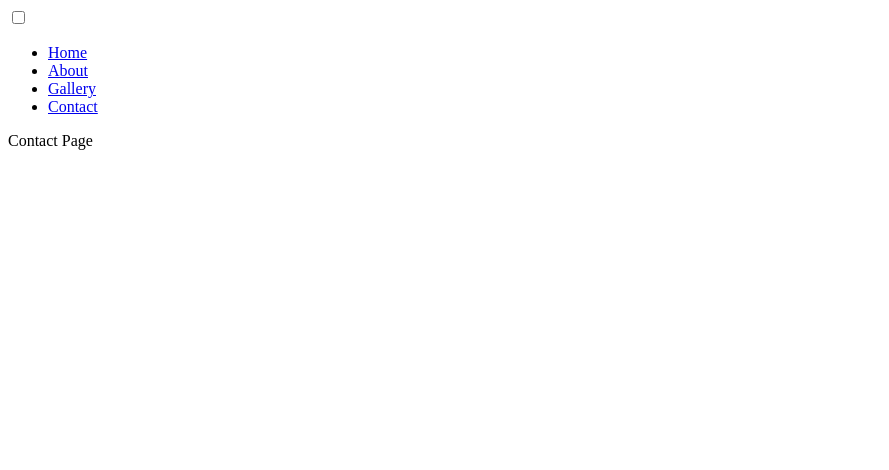
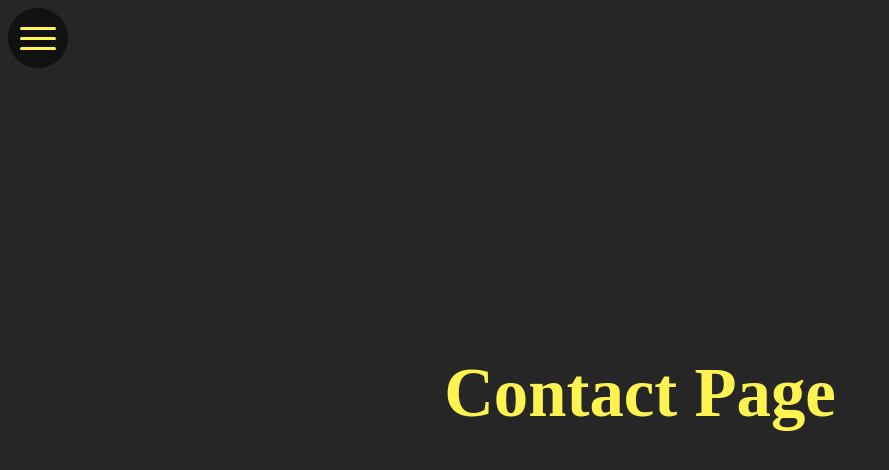
Before and after one commit to DevonSmith91/React-Hamburger-Menu-Lab, a React (Create React App) app: page /contact in a window 1280 px wide. Shown: the top 470 px of the page, without its empty margins (0-889 px from the left). Built offline with nearby package versions, Linux system fonts and the light colour scheme.

Commit message:
working final

```diff
--- a/src/App.css
+++ b/src/App.css
@@ -1,38 +1,187 @@
-.App {
-  text-align: center;
+/* Page Layout */
+
+* {
+	padding: 0;
+	margin: 0;
+	box-sizing: border-box;
 }
 
-.App-logo {
-  height: 40vmin;
-  pointer-events: none;
+body {
+	overflow: hidden;
 }
 
-@media (prefers-reduced-motion: no-preference) {
-  .App-logo {
-    animation: App-logo-spin infinite 20s linear;
-  }
+.container {
+	position: relative;
+	height: 100vh;
+	width: 100vw;
+	background-color: grey;
+	display: flex;
+	justify-content: center;
+	align-items: center;
+	text-align: center;
 }
 
-.App-header {
-  background-color: #282c34;
-  min-height: 100vh;
-  display: flex;
-  flex-direction: column;
-  align-items: center;
-  justify-content: center;
-  font-size: calc(10px + 2vmin);
-  color: white;
+.container:before {
+	content: "";
+	position: absolute;
+	top: 0;
+	left: 0;
+	width: 100%;
+	height: 100%;
+	background-color: rgba(0, 0, 0, 0.7)
 }
 
-.App-link {
-  color: #61dafb;
+.content {
+	max-width: 700px;
+	padding: 2rem;
+	position: relative;
+	z-index: 1;
 }
 
-@keyframes App-logo-spin {
-  from {
-    transform: rotate(0deg);
-  }
-  to {
-    transform: rotate(360deg);
-  }
+.content h1 {
+	font-size: 4.3rem;
+	margin-bottom: 0.8rem;
+	color: #fff44f;
 }
+
+/* Hamburger Menu */
+
+.menu-container {
+	position: fixed;
+	top: 0;
+	left: 0;
+	z-index: 2
+}
+
+.toggler {
+	position: absolute;
+	top: 0.5rem;
+	left: 0.5rem;
+	width: 60px;
+	height: 60px;
+	border-radius: 50%;
+	opacity: 0;
+	z-index: 3;
+	cursor: pointer;
+}
+
+.hamburger {
+	position: absolute;
+	top: 0.5rem;
+	left: 0.5rem;
+	width: 60px;
+	height: 60px;
+	border-radius: 50%;
+	background-color: #111;
+	z-index: 2;
+	display: flex;
+	justify-content: center;
+	align-items: center;
+}
+
+.hamburger>div {
+	position: absolute;
+	width: 60%;
+	height: 3px;
+	border-radius: 1.5px;
+	background-color: #fff44f;
+	transition: .4s
+}
+
+.hamburger>div:before, .hamburger>div:after {
+	content: '';
+	position: absolute;
+	width: 100%;
+	height: 3px;
+	border-radius: 1.5px;
+	background-color: #fff44f;
+	transition: .4s;
+}
+
+.hamburger>div:before {
+	top: -10px;
+}
+
+.hamburger>div:after {
+	top: 10px;
+}
+
+.toggler:checked+.hamburger>div {
+	transform: rotate(135deg)
+}
+
+
+.toggler:checked:hover+.hamburger>div {
+	transform: rotate(225deg)
+}
+
+.toggler:checked+.hamburger>div:after, .toggler:checked+.hamburger>div:before {
+	transform: rotate(90deg);
+	top: 0;
+}
+
+.toggler:checked ~ .menu{
+	visibility: visible;
+}
+
+.toggler:checked ~ .menu > div{
+	transform: translateX(-50%) translateY(-50%)
+}
+
+.toggler:checked ~ .menu > div > div{
+	opacity: 1
+}
+
+.menu {
+	position: fixed;
+	top: 0;
+	left: 0;
+	width: 100vw;
+	height: 100vh;
+	visibility: hidden;
+	transition: .6s;
+}
+
+.menu>div {
+	position: absolute;
+	width: 140vw;
+	height: 200vh;
+	border-radius: 50%;
+	top: 50%;
+	left: 50%;
+	transform: translateX(-150%) translateY(-50%);
+	background-color: rgba(0, 0, 0, 0.9);
+	transition: .9s;
+	display: flex;
+	justify-content: center;
+	align-items: center;
+}
+
+.menu>div>div {
+	max-width: 90vw;
+	max-height: 100vh;
+	display: flex;
+	justify-content: center;
+	align-items: center;
+	text-align: center;
+	opacity: 0;
+}
+
+.menu>div>div>ul>li {
+	list-style: none
+}
+
+.menu>div>div>ul>li>a {
+	text-decoration: none;
+	margin: .5rem;
+	display: inline-block;
+	font-size: 1.2rem;
+	font-weight: 550;
+	text-transform: uppercase;
+	color: #fff;
+	transition: .3s
+}
+
+.menu>div>div>ul>li>a:hover{
+	color: #fff44f
+}
--- a/src/App.js
+++ b/src/App.js
@@ -8,8 +8,9 @@ import NavBar from "./Components/NavBar";
 
 function App() {
 	return (
+    <div className="App">
+      <NavBar />
       <div className="container">
-      <NavBar />
         <div className="content">
           <Switch>
             <Route exact path="/" render={() => <Home />} />
@@ -19,6 +20,7 @@ function App() {
           </Switch>
         </div>
       </div>
+    </div>
   );
 }
 
--- a/src/Components/About.js
+++ b/src/Components/About.js
@@ -2,8 +2,8 @@ import React from 'react'
 
 export default function About() {
 	return (
-		<div>
+		<h1>
 			About Page
-		</div>
+		</h1>
 	)
 }
--- a/src/Components/Contact.js
+++ b/src/Components/Contact.js
@@ -2,8 +2,8 @@ import React from 'react'
 
 export default function Contact() {
 	return (
-		<div>
+		<h1>
 			Contact Page
-		</div>
+		</h1>
 	)
 }
--- a/src/Components/Gallery.js
+++ b/src/Components/Gallery.js
@@ -2,8 +2,8 @@ import React from 'react'
 
 export default function Gallery() {
 	return (
-		<div>
+		<h1>
 			Gallery Page
-		</div>
+		</h1>
 	)
 }
--- a/src/Components/Home.js
+++ b/src/Components/Home.js
@@ -2,8 +2,8 @@ import React from 'react'
 
 export default function Home() {
 	return (
-		<div>
+		<h1>
 			Home Page
-		</div>
+		</h1>
 	)
 }
```
Lines whose indentation alone changed are shown as unchanged.
